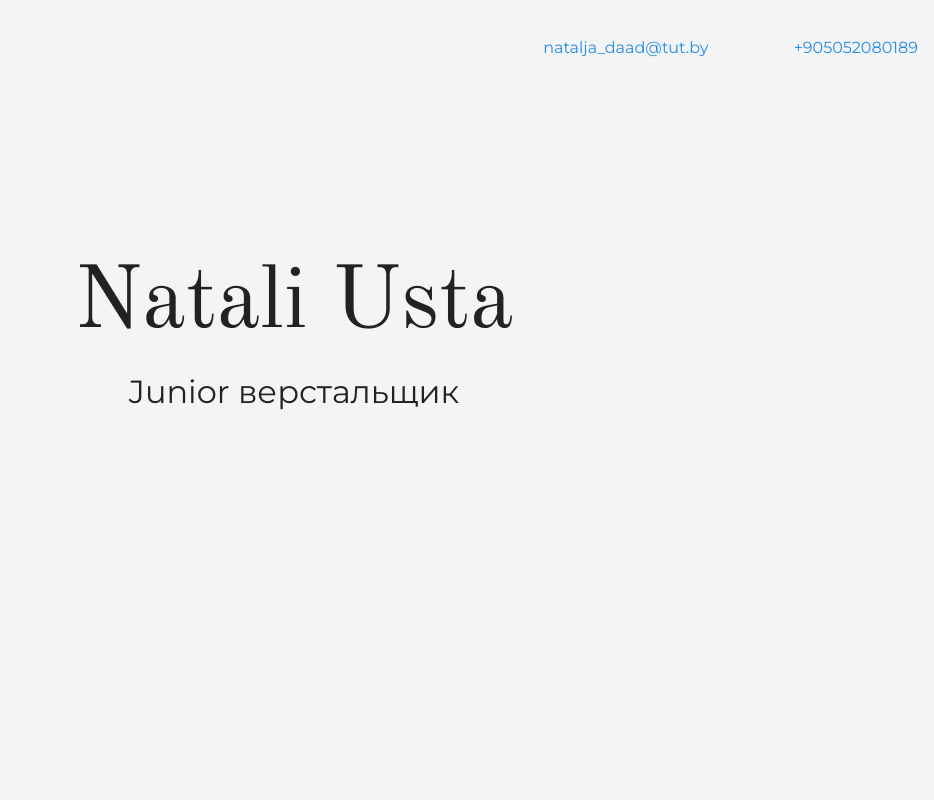
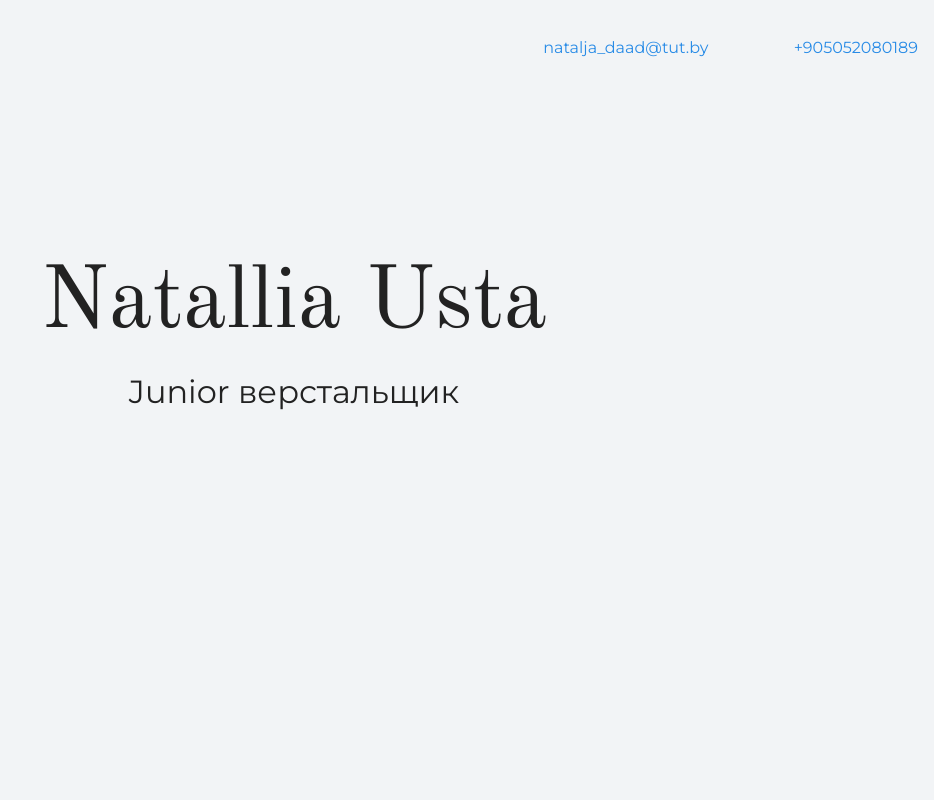
Before and after one commit to bartosian/my-site, a plain HTML site: page index.html in a window 1280 px wide. Shown: the top 800 px of the page, without its empty margins (346-1280 px from the left). Drawn offline with nearby package versions, Linux system fonts and the light colour scheme.

Commit message:
Name changed

```diff
--- a/index.html
+++ b/index.html
@@ -18,7 +18,7 @@
     </header>
 
     <section class="hero-image">
-      <div class='container'><h1 class="heading">Natali Usta</h1>
+      <div class='container'><h1 class="heading">Natallia Usta</h1>
       <p>Junior верстальщик</p>
     </div>
     </section>
```
